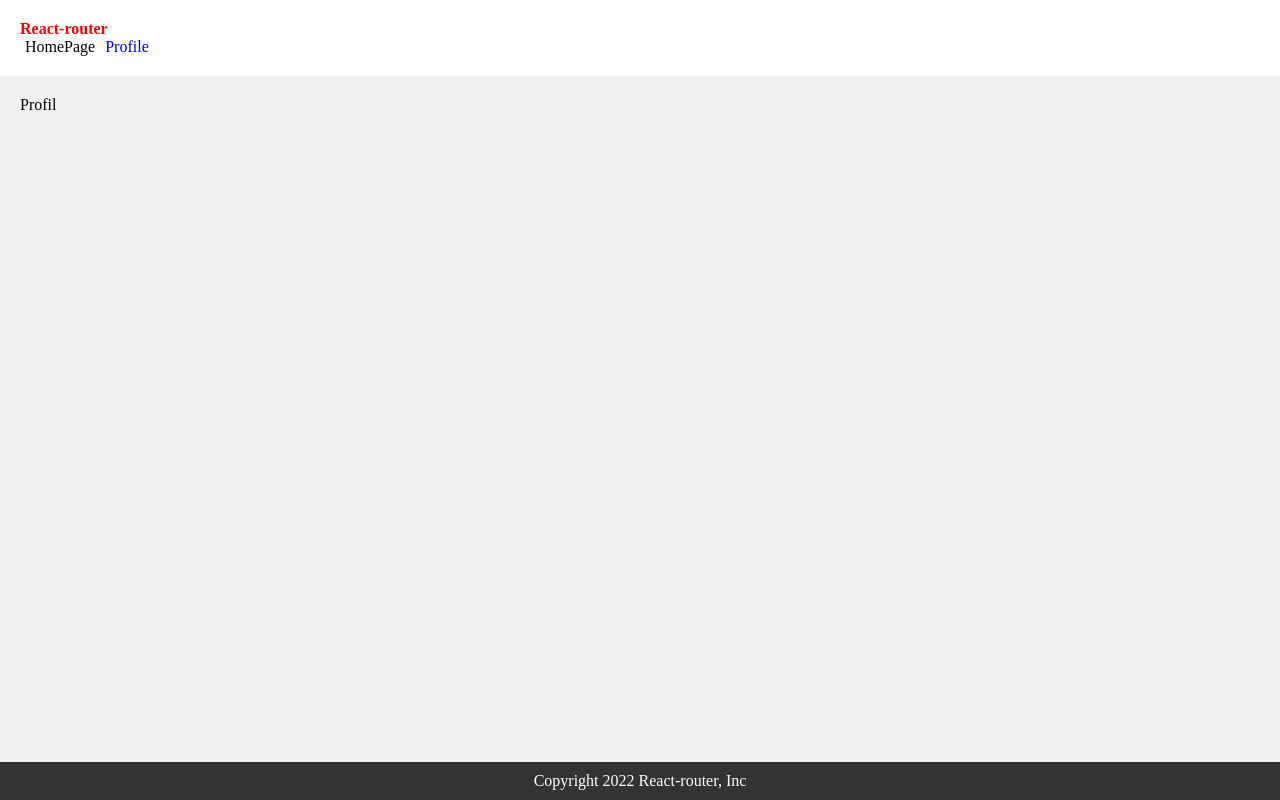
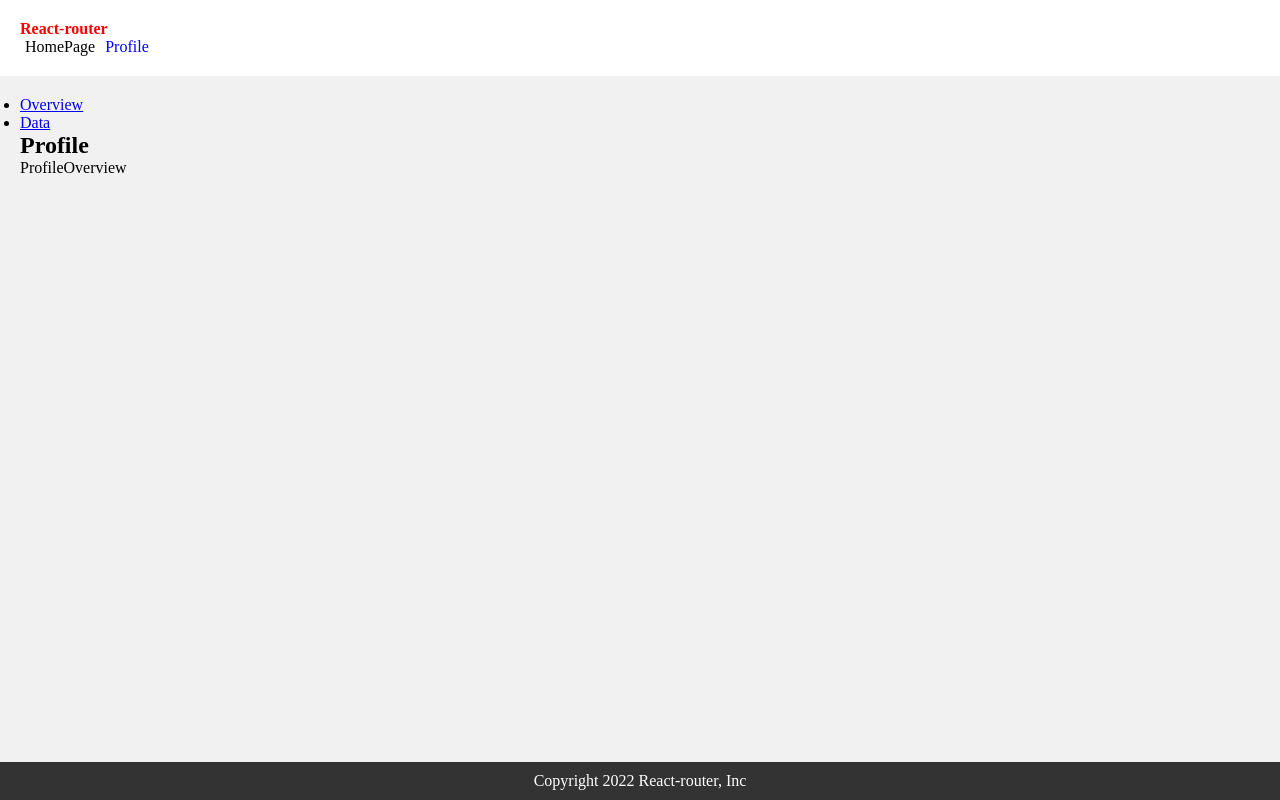
Before and after one commit to NikotoKoto/Training, a React (Vite) app in the folder React/Reactrouter/: page /profile in a window 1280 px wide. Built offline with nearby package versions, Linux system fonts and the light colour scheme.

Commit message:
📝 Rr_02: Add new Link into Profil component

```diff
--- a/React/Reactrouter/src/pages/Profil.jsx
+++ /dev/null
@@ -1,7 +0,0 @@
-import React from 'react'
-
-export default function Profil() {
-  return (
-    <div>Profil</div>
-  )
-}
--- /dev/null
+++ b/React/Reactrouter/src/pages/Profile/Profil.jsx
@@ -0,0 +1,19 @@
+import React from 'react'
+import { NavLink, Outlet } from 'react-router-dom'
+
+export default function Profil() {
+  return (
+<>
+    <ul>
+      <li><NavLink end to="">Overview</NavLink></li>
+      <li><NavLink  to="data">Data</NavLink></li>
+
+    </ul>
+
+    <div className="">
+      <h2>Profile</h2>
+      <Outlet/>
+    </div>
+    </>
+  )
+}
--- /dev/null
+++ b/React/Reactrouter/src/pages/Profile/pages/Profile_ProfileData/ProfileData.jsx
@@ -0,0 +1,7 @@
+import React from 'react'
+
+export default function ProfileData() {
+  return (
+    <div>ProfileData</div>
+  )
+}
--- /dev/null
+++ b/React/Reactrouter/src/pages/Profile/pages/Profile_ProfileOverview/ProfileOverview.jsx
@@ -0,0 +1,7 @@
+import React from 'react'
+
+export default function ProfileOverview() {
+  return (
+    <div>ProfileOverview</div>
+  )
+}
--- a/React/Reactrouter/src/router.jsx
+++ b/React/Reactrouter/src/router.jsx
@@ -1,8 +1,11 @@
 import { createBrowserRouter } from "react-router-dom";
 import App from "./App";
 import HomePage from "./pages/HomePage";
-import Profil from "./pages/Profil";
+
 import ErrorPage from "./pages/ErrorPage";
+import ProfileOverview from "./pages/Profile/pages/Profile_ProfileOverview/ProfileOverview";
+import ProfileData from "./pages/Profile/pages/Profile_ProfileData/ProfileData";
+import Profil from "./pages/Profile/Profil";
 
 export const router = createBrowserRouter([
     {
@@ -16,12 +19,22 @@ export const router = createBrowserRouter([
             },
             {
                 path:'/profile',
-                element: <Profil/>
+                element: <Profil/>,
+                children:[
+                    {
+                        index:true,
+                        element:<ProfileOverview/>
+                    },
+                    {
+                        path:"data",
+                        element:<ProfileData/>
+                    }
+                ]
             }
         ]
     },
 
 ])
 
-// const router used to create an Array of object who define
+// const router used to create an Array of object who defined
 // the different path we can get in our web application.
```
